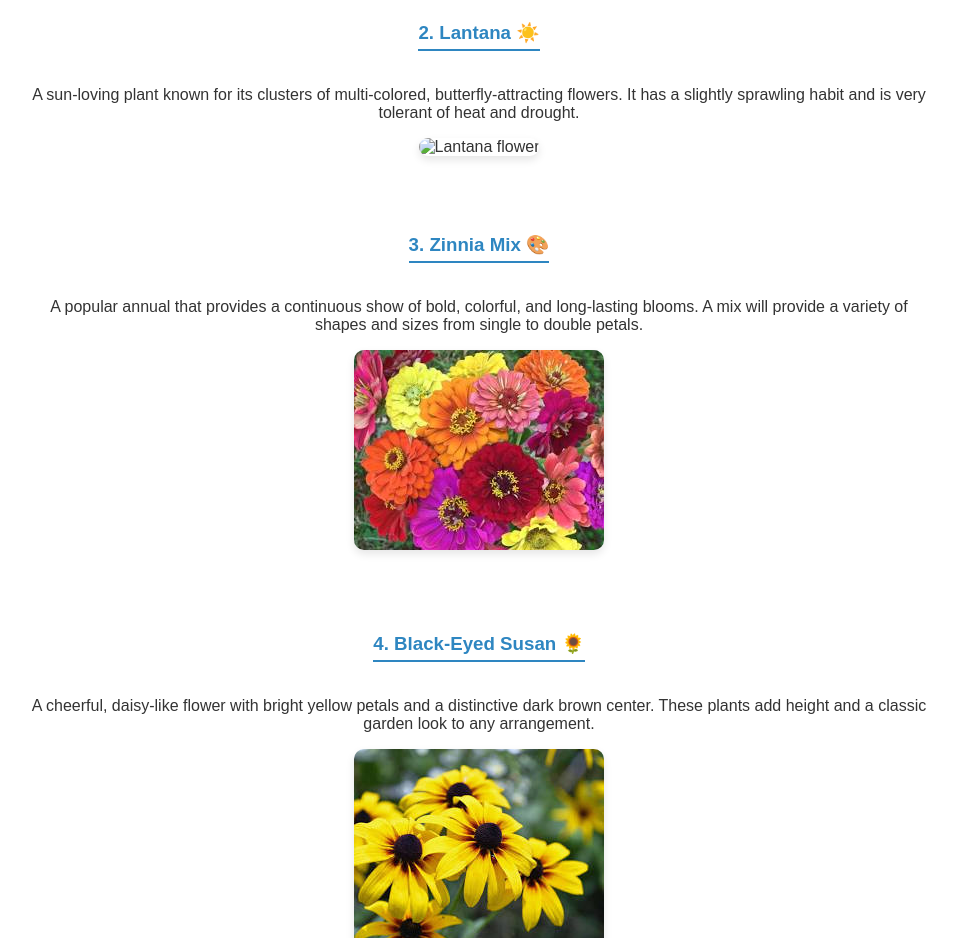
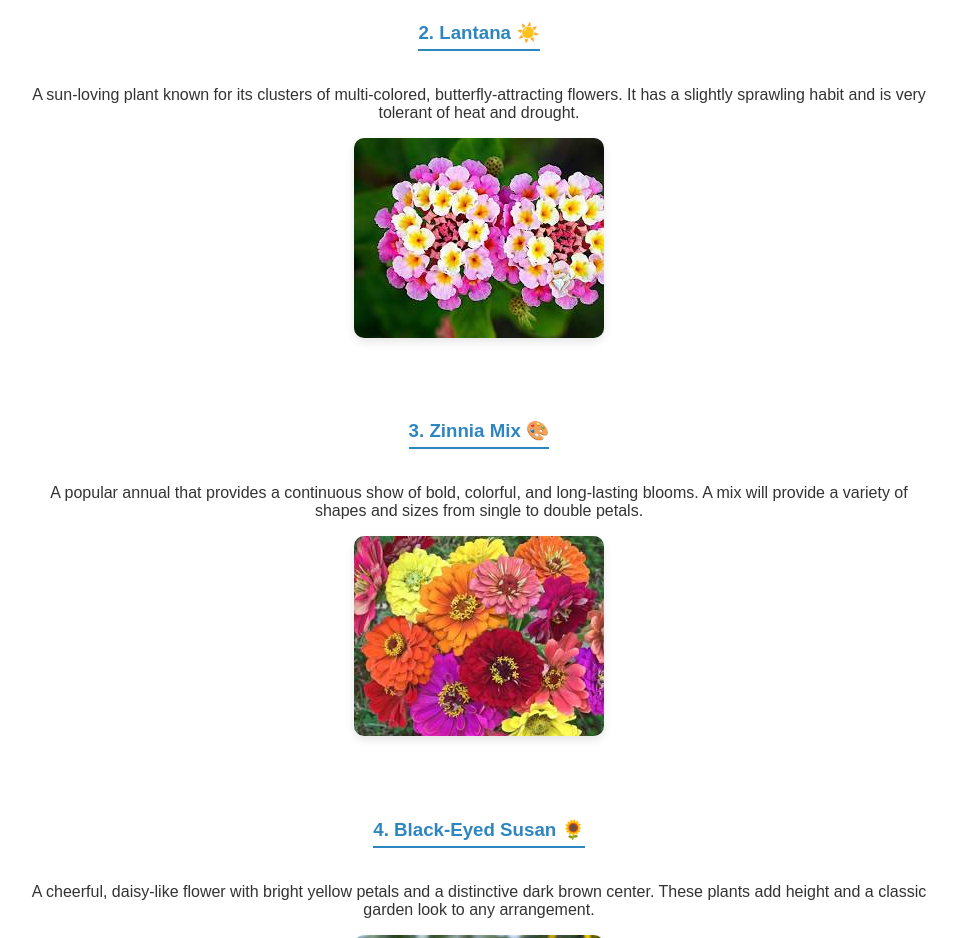
Before and after one commit to johnapvaz/fall-barrel, a plain HTML site: page index.html in a window 1280 px wide. Shown: the part 1174-2112 px from the top of the page, without its empty margins (161-1118 px from the left). Drawn offline with Linux system fonts and the light colour scheme.

Commit message:
Add files via upload

```diff
--- a/index.html
+++ b/index.html
@@ -65,7 +65,7 @@
     <div class="plant-item">
         <h3>2. Lantana ☀️</h3>
         <p>A sun-loving plant known for its clusters of multi-colored, butterfly-attracting flowers. It has a slightly sprawling habit and is very tolerant of heat and drought.</p>
-        <img src="lantana.jpeg" alt="Lantana flower">
+        <img src="latana.jpeg" alt="Lantana flower">
     </div>
 
     <div class="plant-item">
```
